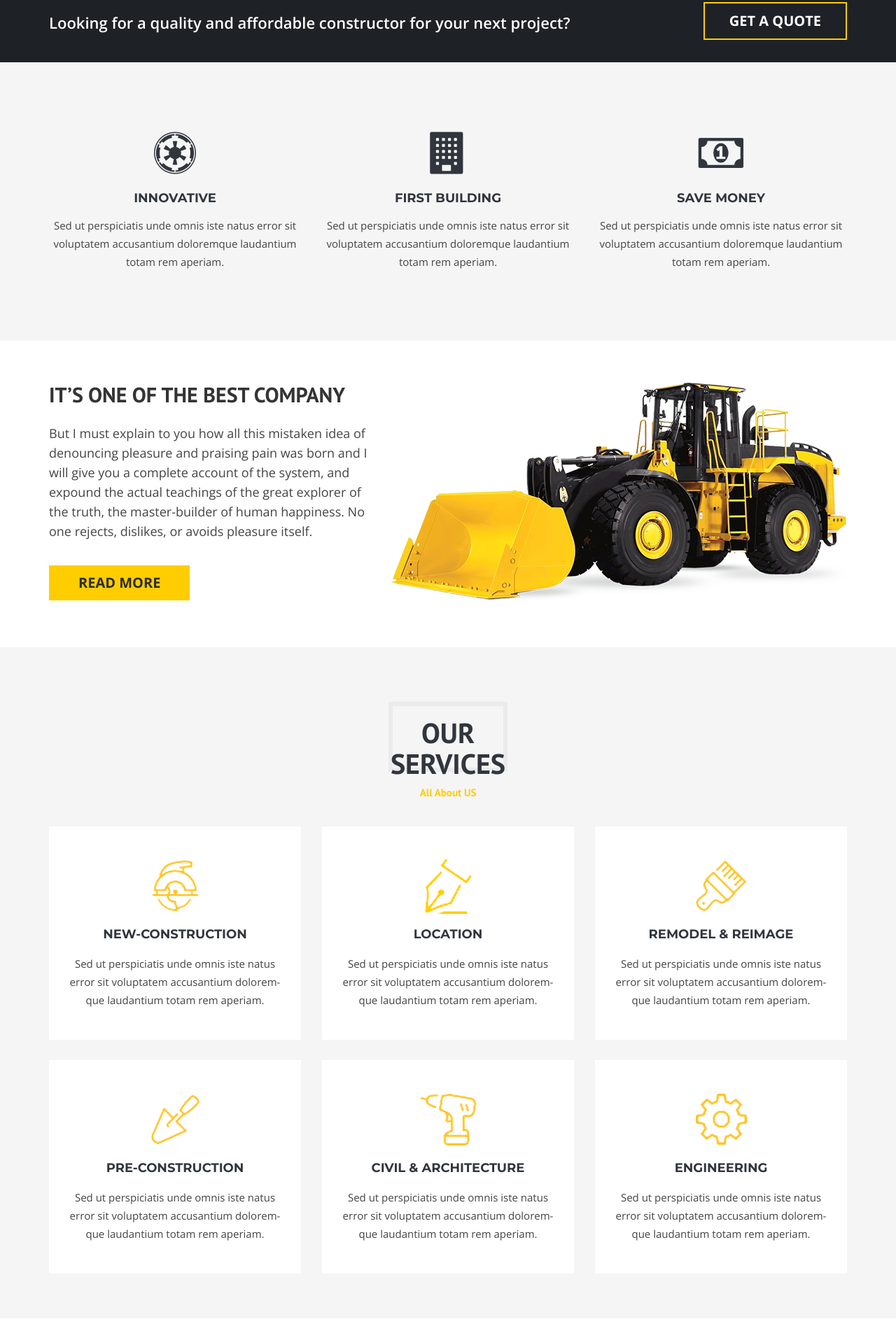
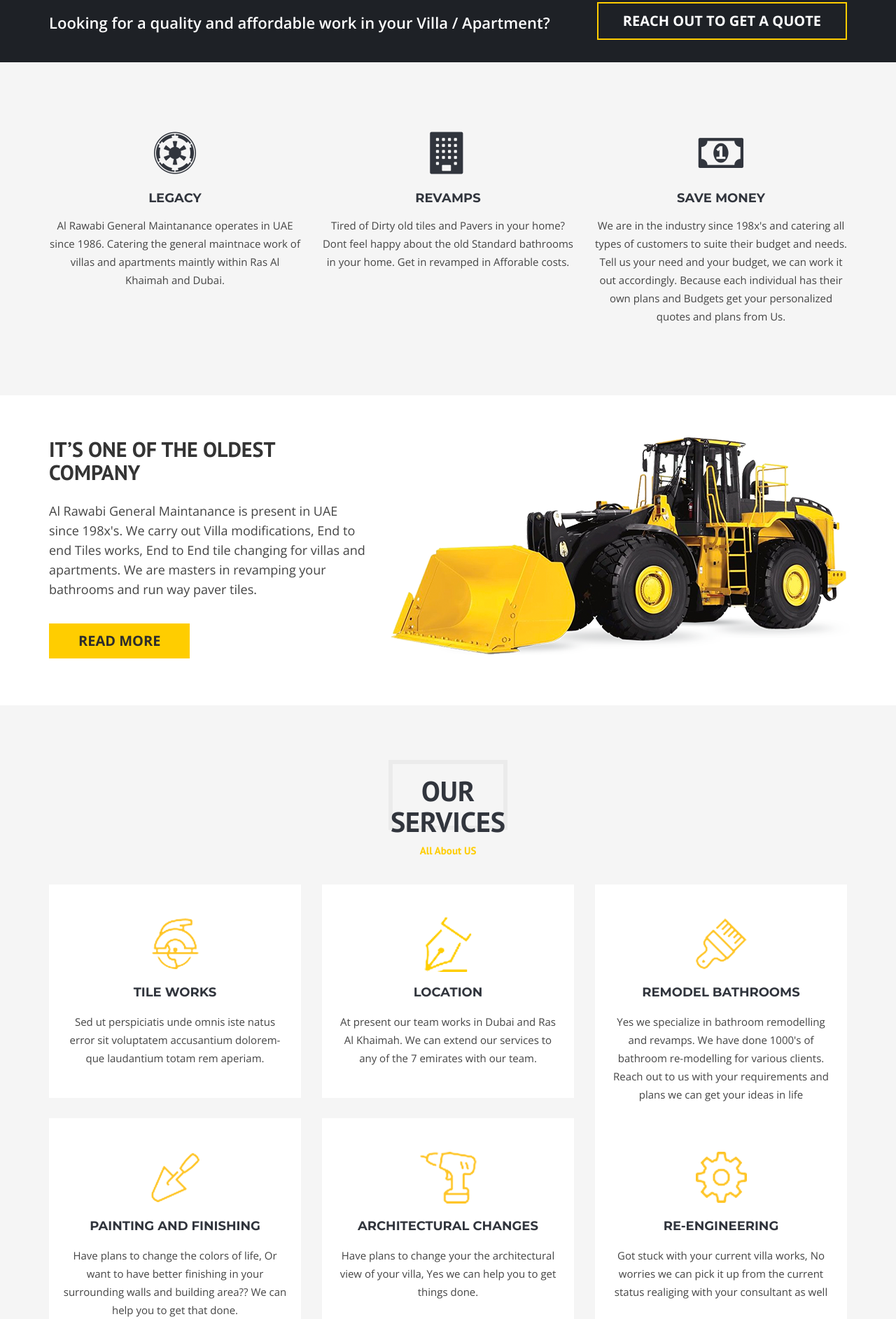
Before and after one commit to govindmaguz/alrawabigmllc, a plain HTML site: page index.html in a window 1280 px wide. Shown: the part 912-2797 px from the top of the page at 70% size. Drawn offline with nearby package versions, Linux system fonts and the light colour scheme; some packages are replaced by stand-ins of ours.

Commit message:
initial changes
initial changes

```diff
--- a/index-2.html
+++ b/index.html
@@ -42,9 +42,9 @@
             <div class="header_top_area">
                 <div class="container">
                     <div class="pull-left">
-                        <a href="#"><i class="fa fa-phone"></i>(012) - 3456789</a>
-                        <a href="#"><i class="fa fa-map-marker"></i>1234 Cafficic, California</a>
-                        <a href="#"><i class="mdi mdi-clock"></i>08 AM - 10 PM</a>
+                        <a href="#"><i class="fa fa-phone"></i>(971) - 55 227 2029</a>
+                        <a href="#"><i class="fa fa-map-marker"></i>Al Nakheel, RAK | Dubailand, DXB</a>
+                        <a href="#"><i class="mdi mdi-clock"></i>08 AM - 08 PM</a>
                     </div>
                     <div class="pull-right">
                         <ul class="header_social">
@@ -75,10 +75,10 @@
                             <ul class="nav navbar-nav navbar-right">
                                 <li class="dropdown submenu active">
                                     <a href="#" class="dropdown-toggle" data-toggle="dropdown" role="button" aria-haspopup="true" aria-expanded="false">Home</a>
-                                    <ul class="dropdown-menu">
-                                        <li><a href="index.html">Home 01</a></li>
-                                        <li><a href="index-2.html">Home 02</a></li>
-                                    </ul>
+<!--                                     <ul class="dropdown-menu"> -->
+<!--                                         <li><a href="index.html">Home 01</a></li> -->
+<!--                                         <li><a href="index-2.html">Home 02</a></li> -->
+<!--                                     </ul> -->
                                 </li>
                                 <li class="dropdown submenu">
                                     <a href="#" class="dropdown-toggle" data-toggle="dropdown" role="button" aria-haspopup="true" aria-expanded="false">Projects</a>
@@ -222,10 +222,10 @@
         <section class="get_quote_area">
             <div class="container">
                 <div class="pull-left">
-                    <h4>Looking for a quality and affordable constructor for your next project?</h4>
+                    <h4>Looking for a quality and affordable work in your Villa / Apartment?</h4>
                 </div>
                 <div class="pull-right">
-                    <a class="get_btn" href="#">GET A QUOTE</a>
+                    <a class="get_btn" href="#">Reach Out to GET A QUOTE</a>
                 </div>
             </div>
         </section>
@@ -238,22 +238,22 @@
                     <div class="col-md-4 col-sm-6">
                         <div class="f_content_item">
                             <i class="fa fa-ge" aria-hidden="true"></i>
-                            <a href="#"><h4>innovative</h4></a>
-                            <p>Sed ut perspiciatis unde omnis iste natus error sit voluptatem accusantium doloremque laudantium totam rem aperiam.</p>
+                            <a href="#"><h4>Legacy</h4></a>
+                            <p>Al Rawabi General Maintanance operates in UAE since 1986. Catering the general maintnace work of villas and apartments maintly within Ras Al Khaimah and Dubai.</p>
                         </div>
                     </div>
                     <div class="col-md-4 col-sm-6">
                         <div class="f_content_item">
                             <i class="fa fa-building" aria-hidden="true"></i>
-                            <a href="#"><h4>first building</h4></a>
-                            <p>Sed ut perspiciatis unde omnis iste natus error sit voluptatem accusantium doloremque laudantium totam rem aperiam.</p>
+                            <a href="#"><h4>Revamps</h4></a>
+                            <p>Tired of Dirty old tiles and Pavers in your home? Dont feel happy about the old Standard bathrooms in your home. Get in revamped in Afforable costs.</p>
                         </div>
                     </div>
                     <div class="col-md-4 col-sm-6">
                         <div class="f_content_item">
                             <i class="fa fa-money" aria-hidden="true"></i>
                             <a href="#"><h4>save money</h4></a>
-                            <p>Sed ut perspiciatis unde omnis iste natus error sit voluptatem accusantium doloremque laudantium totam rem aperiam.</p>
+                            <p> We are in the industry since 198x's and  catering all types of customers to suite their budget and needs. Tell us your need and your budget, we can work it out accordingly. Because each individual has their own plans and Budgets get your personalized quotes and plans from Us. </p>
                         </div>
                     </div>
                 </div>
@@ -267,8 +267,8 @@
                 <div class="row">
                     <div class="col-md-5">
                         <div class="b_companu_l_text">
-                            <h4>it’s One of the best company</h4>
-                            <p>But I must explain to you how all this mistaken idea of denouncing pleasure and praising pain was born and I will give you a complete account of the system, and expound the actual teachings of the great explorer of the truth, the master-builder of human happiness. No one rejects, dislikes, or avoids pleasure itself.</p>
+                            <h4>it’s One of the oldest company</h4>
+                            <p> Al Rawabi General Maintanance is present in UAE since 198x's. We carry out Villa modifications, End to end Tiles works, End to End tile changing for villas and apartments. We are masters in revamping your bathrooms and run way paver tiles. </p>
                             <a class="slider_btn" href="#">read more</a>
                         </div>
                     </div>
@@ -298,7 +298,7 @@
                                         <img src="img/icon/s2-icon-1.png" alt="">
                                         <img src="img/icon/s2-icon-hover-1.png" alt="">
                                     </div>
-                                    <h4>NEW-CONSTRUCTION</h4>
+                                    <h4>Tile Works</h4>
                                     <p>Sed ut perspiciatis unde omnis iste natus error sit voluptatem accusantium dolorem-que laudantium totam rem aperiam.</p>
                                     <a class="view_btn" href="#">Read Details</a>
                                 </div>
@@ -314,7 +314,7 @@
                                         <img src="img/icon/s2-icon-hover-2.png" alt="">
                                     </div>
                                     <h4>LOCATION</h4>
-                                    <p>Sed ut perspiciatis unde omnis iste natus error sit voluptatem accusantium dolorem-que laudantium totam rem aperiam.</p>
+                                    <p>At present our team works in Dubai and Ras Al Khaimah. We can extend our services to any of the 7 emirates with our team. </p>
                                     <a class="view_btn" href="#">Read Details</a>
                                 </div>
                             </div>
@@ -328,8 +328,8 @@
                                         <img src="img/icon/s2-icon-3.png" alt="">
                                         <img src="img/icon/s2-icon-hover-3.png" alt="">
                                     </div>
-                                    <h4>REMODEL & REIMAGE</h4>
-                                    <p>Sed ut perspiciatis unde omnis iste natus error sit voluptatem accusantium dolorem-que laudantium totam rem aperiam.</p>
+                                    <h4>REMODEL Bathrooms</h4>
+                                    <p>Yes we specialize in bathroom remodelling and revamps. We have done 1000's of bathroom re-modelling for various clients. Reach out to us with your requirements and plans we can get your ideas in life</p>
                                     <a class="view_btn" href="#">Read Details</a>
                                 </div>
                             </div>
@@ -343,8 +343,8 @@
                                         <img src="img/icon/s2-icon-4.png" alt="">
                                         <img src="img/icon/s2-icon-hover-4.png" alt="">
                                     </div>
-                                    <h4>Pre-CONSTRUCTION</h4>
-                                    <p>Sed ut perspiciatis unde omnis iste natus error sit voluptatem accusantium dolorem-que laudantium totam rem aperiam.</p>
+                                    <h4>Painting and Finishing </h4>
+                                    <p>Have plans to change the colors of life, Or want to have better finishing in your surrounding walls and building area?? We can help you to get that done.  </p>
                                     <a class="view_btn" href="#">Read Details</a>
                                 </div>
                             </div>
@@ -358,8 +358,8 @@
                                         <img src="img/icon/s2-icon-5.png" alt="">
                                         <img src="img/icon/s2-icon-hover-5.png" alt="">
                                     </div>
-                                    <h4>civil & architecture</h4>
-                                    <p>Sed ut perspiciatis unde omnis iste natus error sit voluptatem accusantium dolorem-que laudantium totam rem aperiam.</p>
+                                    <h4>Architectural Changes</h4>
+                                    <p>Have plans to change your the architectural view of your villa, Yes we can help you to get things done. </p>
                                     <a class="view_btn" href="#">Read Details</a>
                                 </div>
                             </div>
@@ -373,8 +373,8 @@
                                         <img src="img/icon/s2-icon-6.png" alt="">
                                         <img src="img/icon/s2-icon-hover-6.png" alt="">
                                     </div>
-                                    <h4>engineering</h4>
-                                    <p>Sed ut perspiciatis unde omnis iste natus error sit voluptatem accusantium dolorem-que laudantium totam rem aperiam.</p>
+                                    <h4>Re-engineering</h4>
+                                    <p>Got stuck with your current villa works, No worries we can pick it up from the current status realiging with your consultant as well </p>
                                     <a class="view_btn" href="#">Read Details</a>
                                 </div>
                             </div>
```
